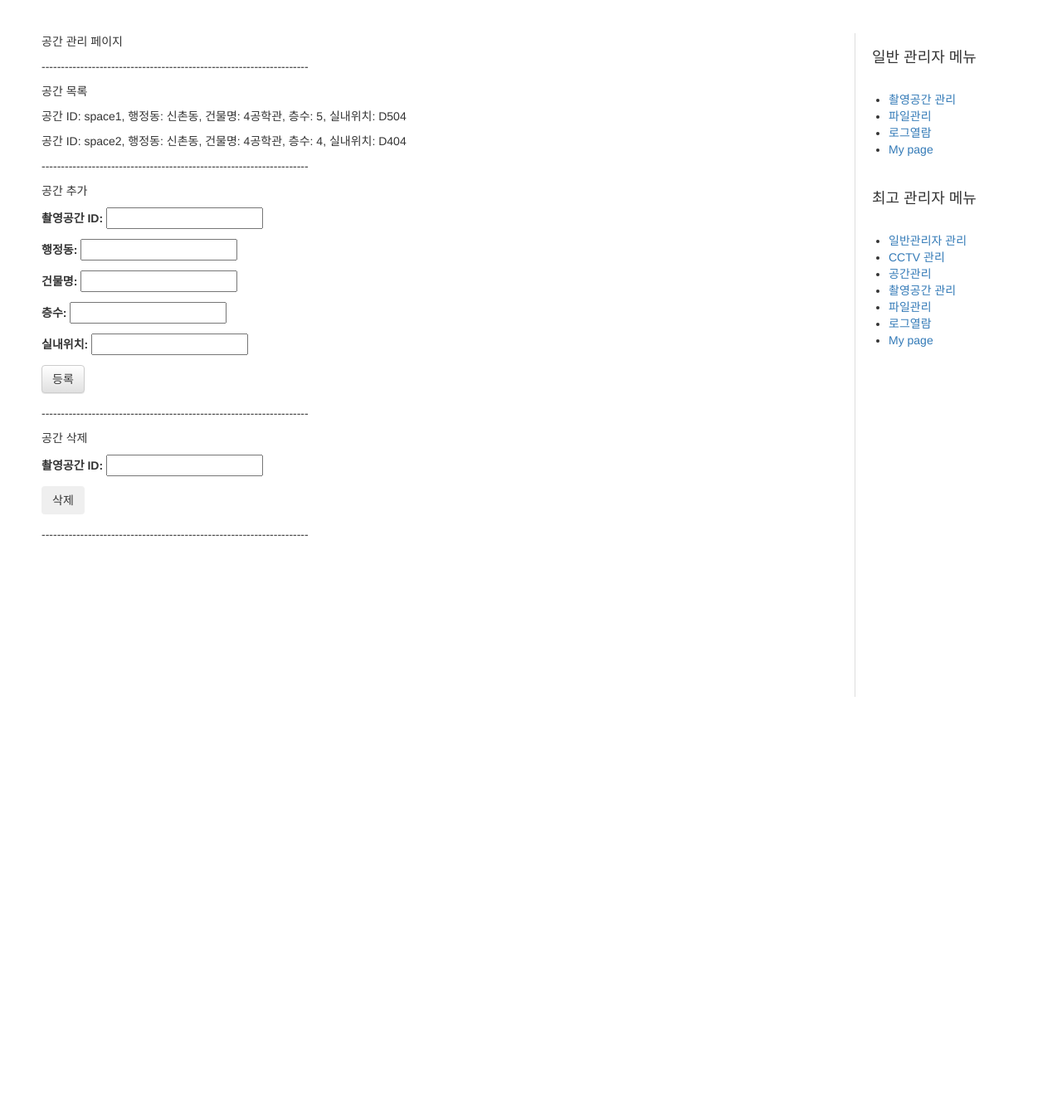
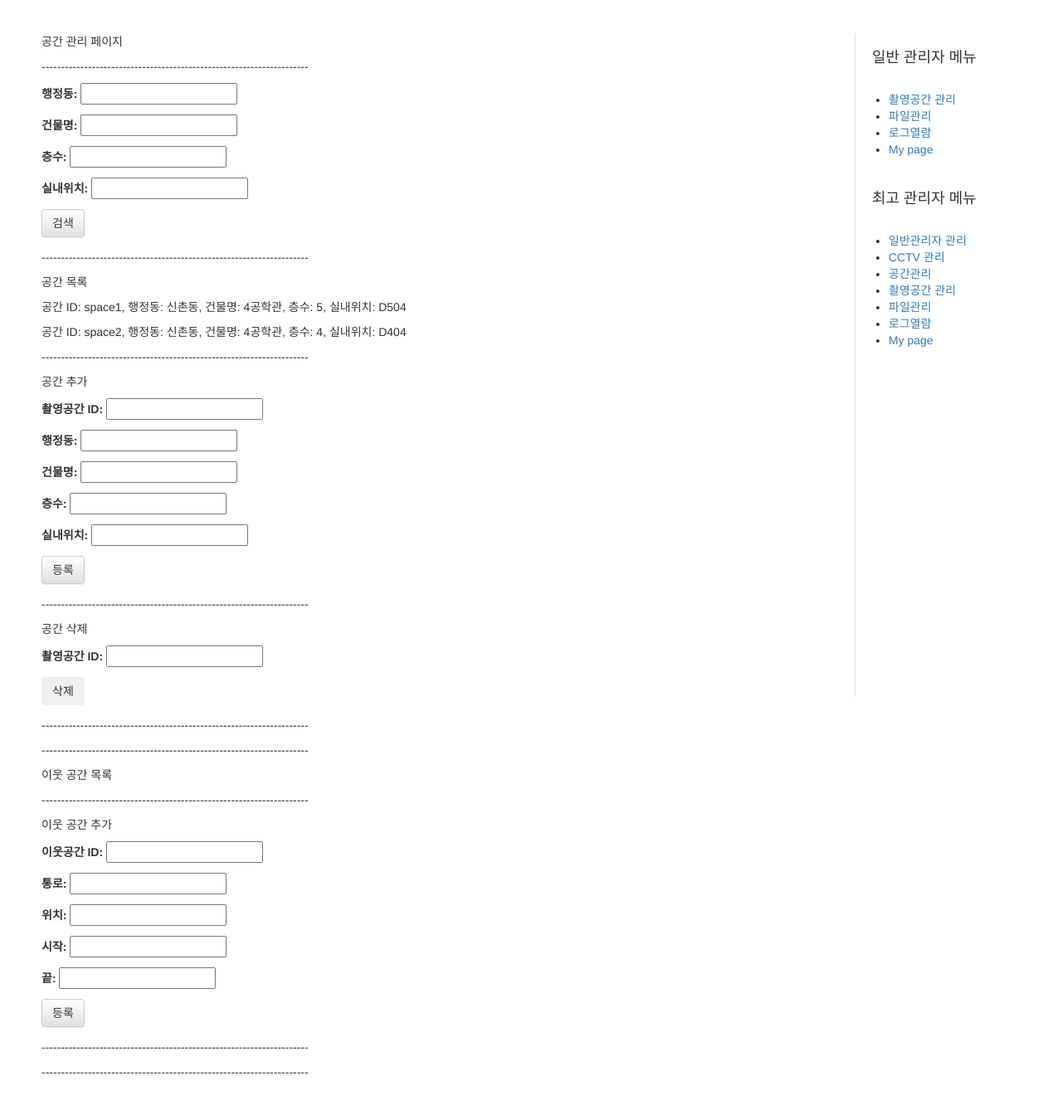
Before and after one commit to bomul0327/DatabaseProject1, a Django app: page /space_manage in a window 1280 px wide. Shown: the part 86-1436 px from the top of the page at 83% size. Before the commit the page ends 926 px from the top, so only its background shows below. Run offline with Django 3.2, Linux system fonts and the light colour scheme; data comes from the database, SQL or seed files in the repository; both versions use the stored data as it was after the commit; data that the repository does not hold is empty; some libraries are stand-ins or nearby versions.

Commit message:
오후 9시 43

```diff
--- a/cctv/templates/cctv/cctv_manage.html
+++ b/cctv/templates/cctv/cctv_manage.html
@@ -10,7 +10,7 @@
     <p><label for="manager_id">책임자:</label>
       <input name="manager_id" id="manager_id" type="text" maxlength="20"/></p>
     <p><label for="install_date">설치날짜:</label>
-      <input name="install_date" id="install_date" type="text" maxlength="20"/> 입력예: 2017-12-06 23:59:59</p>
+      <input name="install_date" id="install_date" type="datetime-local" maxlength="20"/></p>
     <button type="submit" name="mode" value="select" class="save btn btn-default">검색</button>
 </form>
 <p>---------------------------------------------------------------------
@@ -31,7 +31,7 @@
     <p><label for="manager_id">관리자:</label>
       <input name="manager_id" id="manager_id" type="text" maxlength="20" required></p>
     <p><label for="install_date">설치날짜:</label>
-      <input name="install_date" id="install_date" type="text" maxlength="20" required> 입력예: 2017-12-06 23:59:59 (주의: 입력된 값이 9시간 차이나는지 확인 ex: 날짜 00:00:00 -> 날짜 09:00:00 과 같이 표기될 수 있음)</p>
+      <input name="install_date" id="install_date" type="datetime-local" maxlength="20" required>(주의: 입력된 값이 9시간 차이나는지 확인 ex: 날짜 00:00:00 -> 날짜 09:00:00 과 같이 표기될 수 있음)</p>
     <button type="submit" name="mode" value="insert" class="save btn btn-default">등록</button>
 </form>
 <p>---------------------------------------------------------------------
--- a/cctv/templates/cctv/space_manage.html
+++ b/cctv/templates/cctv/space_manage.html
@@ -1,8 +1,18 @@
 {% extends 'cctv/base.html' %}
 {% block content %}
 <p>공간 관리 페이지</p>
-  <form method="POST" class="post-form">{% csrf_token %}
-    <!--{{ form.as_p }}-->
+    <p>---------------------------------------------------------------------
+    <form method="POST" class="post-form" value="space">{% csrf_token %}
+    <p><label for="dong">행정동:</label>
+      <input name="dong" id="dong" type="text" maxlength="20"></p>
+    <p><label for="building_name">건물명:</label>
+      <input name="building_name" id="building_name" type="text" maxlength="20"></p>
+    <p><label for="flr">층수:</label>
+      <input name="flr" id="flr" type="text" maxlength="20"></p>
+    <p><label for="location">실내위치:</label>
+      <input name="location" id="location" type="text" maxlength="20"></p>
+    <button type="submit" name="mode" value="select" class="save btn btn-default">검색</button>
+    </form>
     <p>---------------------------------------------------------------------
     <p>공간 목록</p>
     {% for space in space_list %}
@@ -11,6 +21,7 @@
     </div>
     {% endfor %}
     <p>---------------------------------------------------------------------
+  <form method="POST" class="post-form" value="space">{% csrf_token %}
     <p>공간 추가</p>
     <p><label for="shoot_space_id">촬영공간 ID:</label>
       <input name="shoot_space_id" id="shoot_space_id" type="text" maxlength="20" required></p>
@@ -33,4 +44,31 @@
   </form>
   <p>---------------------------------------------------------------------
 
+
+  <form method="POST" class="post-form">{% csrf_token %}
+    <p>---------------------------------------------------------------------
+    <p>이웃 공간 목록</p>
+    {% for neighbor in neighbor_list %}
+    <div>
+      <p>ID: {{neighbor.id}}, From: {{ neighbor.space_a_id }}, To: {{ neighbor.space_b_id }}, through: {{ neighbor.route}} </p>
+    </div>
+    {% endfor %}
+    <p>---------------------------------------------------------------------
+    <p>이웃 공간 추가</p>
+    <p><label for="neighbor_space_id">이웃공간 ID:</label>
+      <input name="neighbor_space_id" id="neighbor_space_id" type="text" maxlength="20" required></p>
+    <p><label for="route">통로:</label>
+      <input name="route" id="route" type="text" maxlength="30" required></p>
+    <p><label for="loc">위치:</label>
+      <input name="loc" id="loc" type="text" maxlength="30" required></p>
+    <p><label for="space_a_id">시작:</label>
+      <input name="space_a_id" id="space_a_id" type="text" maxlength="20" required></p>
+    <p><label for="space_b_id">끝:</label>
+      <input name="space_b_id" id="space_b_id" type="text" maxlength="20" required></p>
+    <button type="submit" name="mode" value="insertNeighbor" class="save btn btn-default">등록</button>
+  </form>
+  <p>---------------------------------------------------------------------
+
+  <p>---------------------------------------------------------------------
+
 {% endblock %}
--- a/cctv/views.py
+++ b/cctv/views.py
@@ -170,11 +170,27 @@ def cctv_manage(request):
 #여기에 def로 정의한 함수 cctv/urls.py에도 추가하기
 def space_manage(request):
     space_list = Shoot_space.objects.raw('SELECT id, dong, building_name, flr, location FROM cctv_shoot_space')
+    neighbor_list = Neighborhood.objects.raw('SELECT id, space_a_id, space_b_id, route FROM cctv_neighborhood')
+    if request.method == "POST" and request.POST['mode'] =="select":
+        dong = request.POST['dong']                       # 여기부터
+        if dong == "":                                   # 공백이 입력된 경우 전체 값을 검색하기 위한 처리과정
+            dong = "%"                                   # 여기까지
+        building_name = request.POST['building_name']             # 여기부터
+        if building_name == "":                              # 공백이 입력된 경우 전체 값을 검색하기 위한 처리과정
+            building_name = "%"                              # 여기까지
+        flr = request.POST['flr']             # 여기부터
+        if flr == "":                              # 공백이 입력된 경우 전체 값을 검색하기 위한 처리과정
+            flr = "%"                              # 여기까지
+        location = request.POST['location']             # 여기부터
+        if location == "":                              # 공백이 입력된 경우 전체 값을 검색하기 위한 처리과정
+            location = "%"                              # 여기까지
+        space_list = Shoot_space.objects.raw('SELECT id, dong, building_name, flr, location FROM cctv_shoot_space WHERE dong like %s AND building_name like %s AND flr like %s AND location like %s', [dong, building_name, flr, location])
     with connection.cursor() as form:
         form = connection.cursor()
         if request.method == "POST" and request.POST['mode'] =="insert" :
-            #문제점 : install_date 타입이 DateTimeField 인데 이게 입력이 잘 안됩니다.
             form.execute("INSERT INTO cctv_shoot_space ('id', 'dong', 'building_name', 'flr', 'location') VALUES(%s, %s, %s, %s, %s)", [request.POST['shoot_space_id'], request.POST['dong'], request.POST['building_name'], request.POST['flr'], request.POST['location']] )
         elif request.method == "POST" and request.POST['mode'] =="delete" :
             form.execute('DELETE FROM cctv_shoot_space WHERE id = %s', [request.POST['shoot_space_id']])
-    return render(request, 'cctv/space_manage.html', {'space_list' : space_list})
+        elif request.method == "POST" and request.POST['mode'] == "insertNeighbor":
+            form.execute("INSERT INTO cctv_neighborhood ('id', 'route', 'location', 'space_a_id', 'space_b_id') VALUES(%s, %s, %s, %s, %s)", [request.POST['neighbor_space_id'], request.POST['route'], request.POST['loc'], request.POST['space_a_id'], request.POST['space_b_id']] )
+    return render(request, 'cctv/space_manage.html', {'space_list' : space_list, 'neighbor_list' : neighbor_list})
```
Also changed, not shown: cctv/templates/cctv/file_manage.html (+4 -4 lines), cctv/templates/cctv/frame.html (deleted, +0 -7 lines), cctv/templates/cctv/log_read.html (+8 -1 lines), cctv/templates/cctv/manager_menu.html (deleted, +0 -8 lines), db.sqlite3, db/db.sqlite3.
